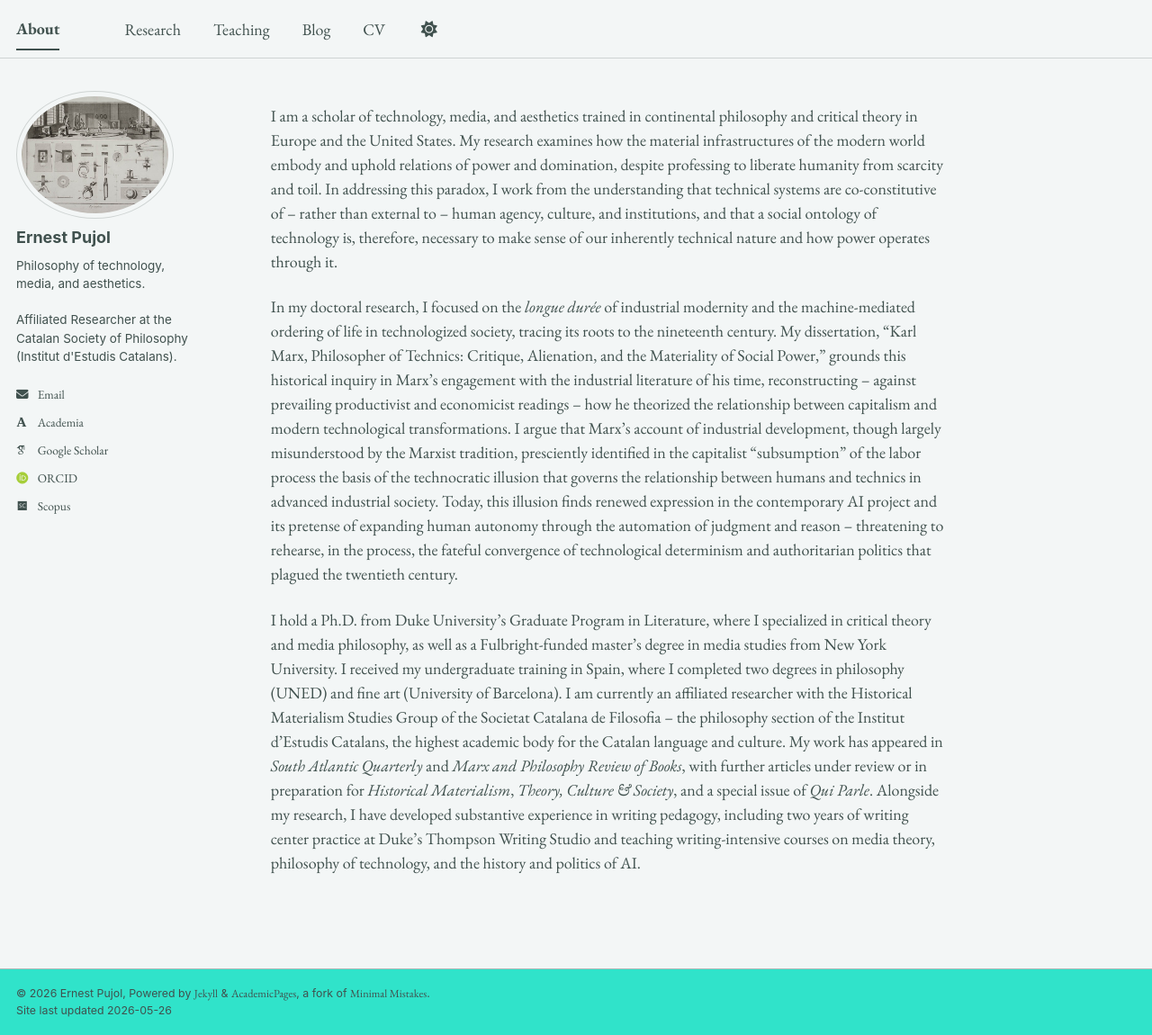
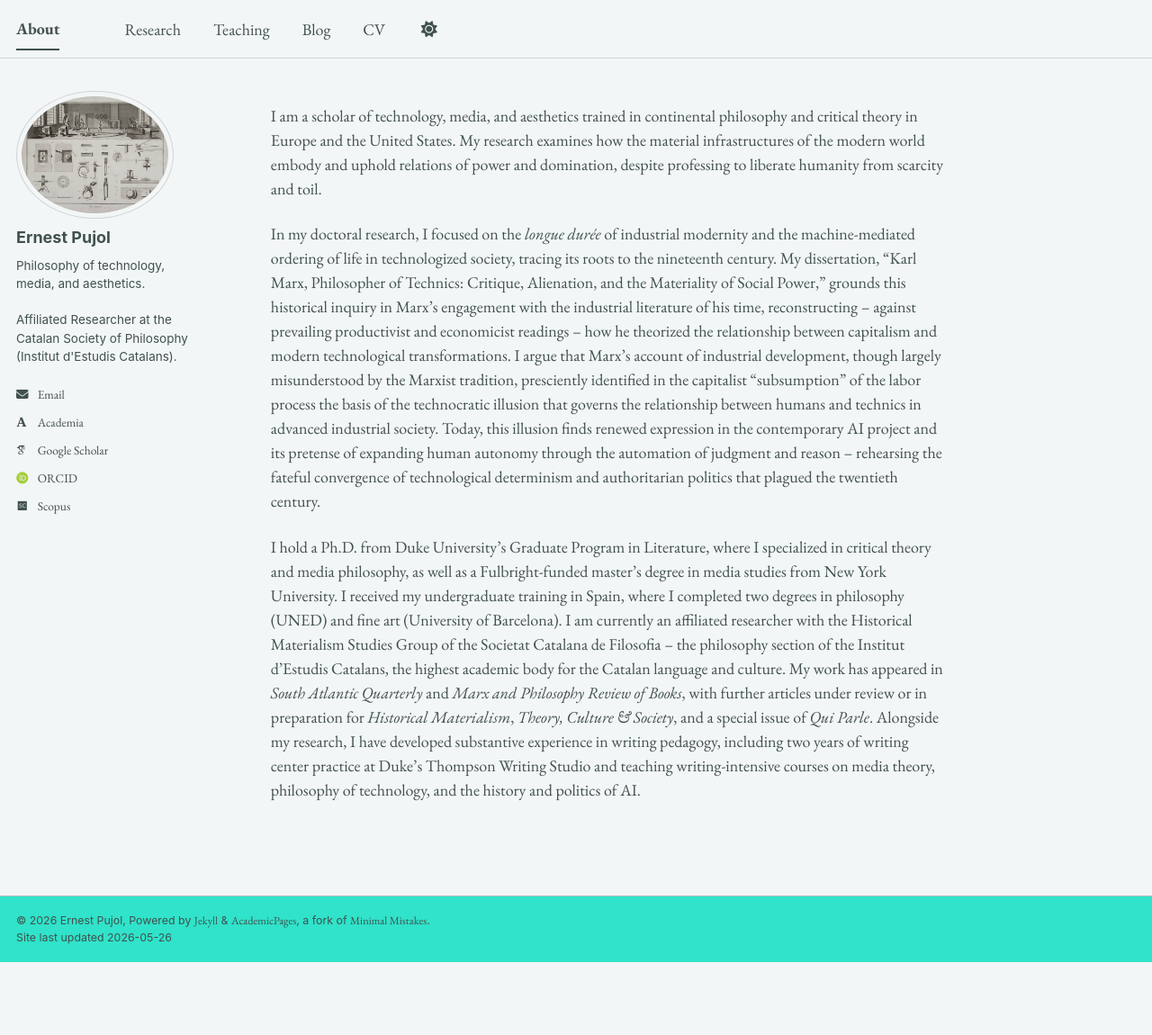
Before and after one commit to epujol90/epujol90.github.io, a Jekyll site: the page built from _pages/about.md, in a window 1280 px wide and 1150 px high. Shown: the whole window at 90% size. Built offline with Jekyll 4.4.1, drawn with Linux system fonts in a browser that asks for light colours; some web fonts are replaced; a script bundle is joined from its source files by our own code; library files that are not in the unit come from our copies.

Commit message:
Update about.md

```diff
--- a/_pages/about.md
+++ b/_pages/about.md
@@ -6,8 +6,8 @@ redirect_from:
   - /about/
   - /about.html
 ---
-I am a scholar of technology, media, and aesthetics trained in continental philosophy and critical theory in Europe and the United States. My research examines how the material infrastructures of the modern world embody and uphold relations of power and domination, despite professing to liberate humanity from scarcity and toil. In addressing this paradox, I work from the understanding that technical systems are co-constitutive of -- rather than external to -- human agency, culture, and institutions, and that a social ontology of technology is, therefore, necessary to make sense of our inherently technical nature and how power operates through it.
+I am a scholar of technology, media, and aesthetics trained in continental philosophy and critical theory in Europe and the United States. My research examines how the material infrastructures of the modern world embody and uphold relations of power and domination, despite professing to liberate humanity from scarcity and toil.
 
-In my doctoral research, I focused on the _longue durée_ of industrial modernity and the machine-mediated ordering of life in technologized society, tracing its roots to the nineteenth century. My dissertation, “Karl Marx, Philosopher of Technics: Critique, Alienation, and the Materiality of Social Power,” grounds this historical inquiry in Marx’s engagement with the industrial literature of his time, reconstructing -- against prevailing productivist and economicist readings -- how he theorized the relationship between capitalism and modern technological transformations. I argue that Marx’s account of industrial development, though largely misunderstood by the Marxist tradition, presciently identified in the capitalist "subsumption" of the labor process the basis of the technocratic illusion that governs the relationship between humans and technics in advanced industrial society. Today, this illusion finds renewed expression in the contemporary AI project and its pretense of expanding human autonomy through the automation of judgment and reason -- threatening to rehearse, in the process, the fateful convergence of technological determinism and authoritarian politics that plagued the twentieth century.
+In my doctoral research, I focused on the _longue durée_ of industrial modernity and the machine-mediated ordering of life in technologized society, tracing its roots to the nineteenth century. My dissertation, “Karl Marx, Philosopher of Technics: Critique, Alienation, and the Materiality of Social Power,” grounds this historical inquiry in Marx’s engagement with the industrial literature of his time, reconstructing -- against prevailing productivist and economicist readings -- how he theorized the relationship between capitalism and modern technological transformations. I argue that Marx’s account of industrial development, though largely misunderstood by the Marxist tradition, presciently identified in the capitalist "subsumption" of the labor process the basis of the technocratic illusion that governs the relationship between humans and technics in advanced industrial society. Today, this illusion finds renewed expression in the contemporary AI project and its pretense of expanding human autonomy through the automation of judgment and reason -- rehearsing the fateful convergence of technological determinism and authoritarian politics that plagued the twentieth century.
 
 I hold a Ph.D. from Duke University’s Graduate Program in Literature, where I specialized in critical theory and media philosophy, as well as a Fulbright-funded master’s degree in media studies from New York University. I received my undergraduate training in Spain, where I completed two degrees in philosophy (UNED) and fine art (University of Barcelona). I am currently an affiliated researcher with the Historical Materialism Studies Group of the Societat Catalana de Filosofia -- the philosophy section of the Institut d’Estudis Catalans, the highest academic body for the Catalan language and culture. My work has appeared in _South Atlantic Quarterly_ and _Marx and Philosophy Review of Books_, with further articles under review or in preparation for _Historical Materialism_, _Theory, Culture & Society_, and a special issue of _Qui Parle_. Alongside my research, I have developed substantive experience in writing pedagogy, including two years of writing center practice at Duke’s Thompson Writing Studio and teaching writing-intensive courses on media theory, philosophy of technology, and the history and politics of AI.
```
